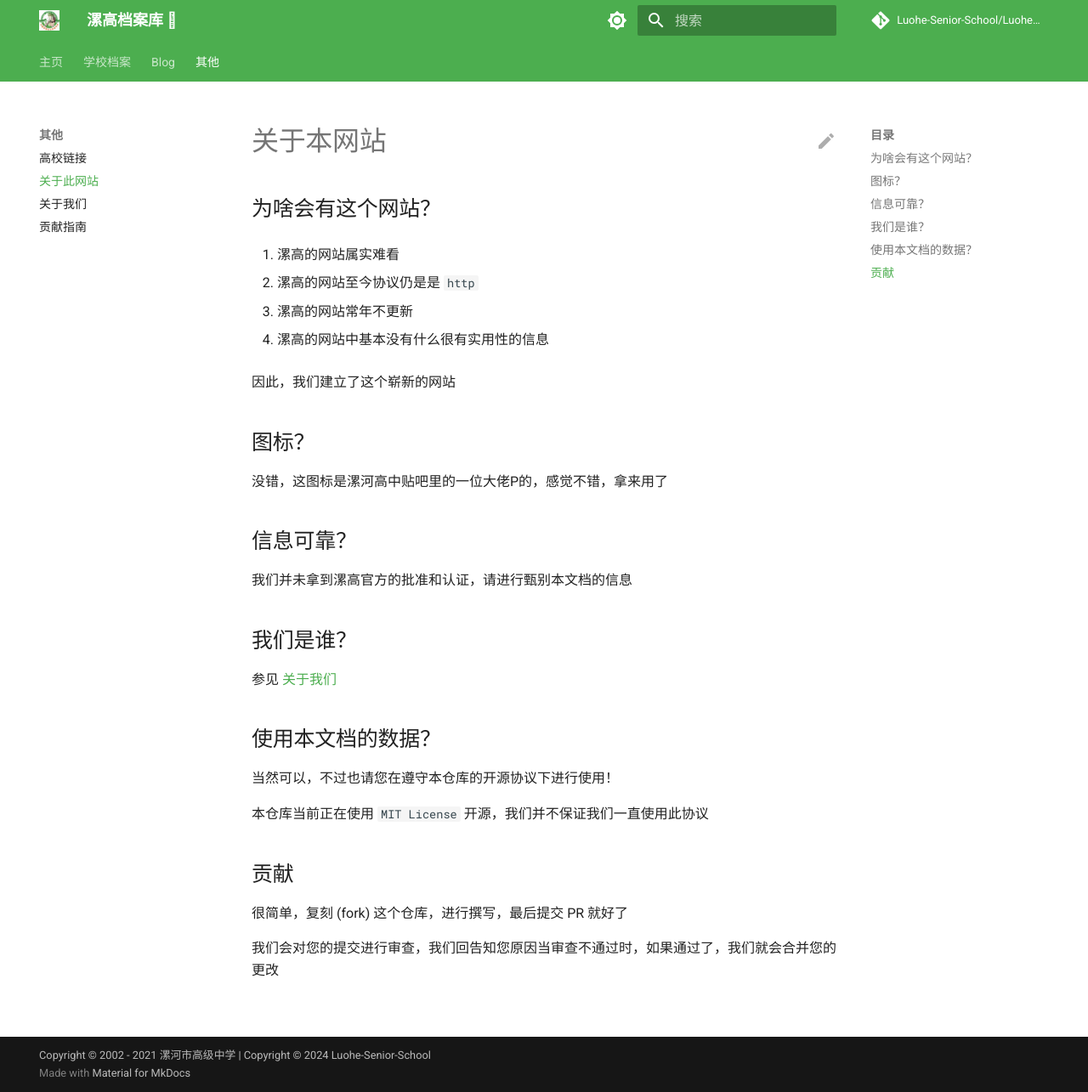
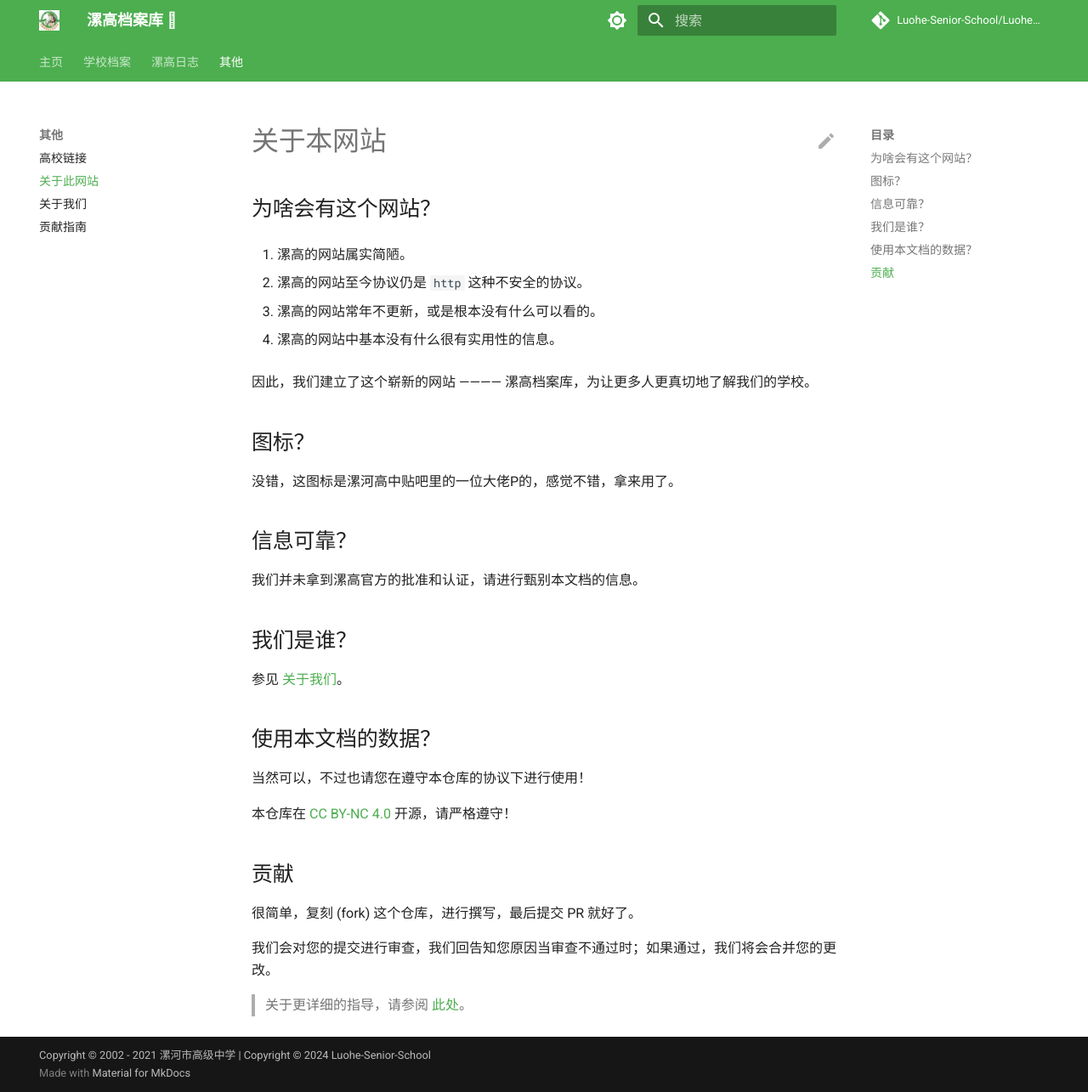
Before and after one commit to Luohe-Senior-School/Luohe-Senior-School.github.io, an MkDocs documentation site: the page built from docs/about_website.md, in a window 1280 px wide and 1285 px high. Shown: the whole window at 85% size. Built offline with MkDocs 1.6.1 and Material for MkDocs 9.7.7, drawn with Linux system fonts in a browser that asks for light colours; comment, search, counter and statistics services are not loaded.

Commit message:
docs: update and fix

```diff
--- a/docs/about_website.md
+++ b/docs/about_website.md
@@ -2,36 +2,38 @@
 
 ## 为啥会有这个网站？
 
-1. 漯高的网站属实难看
+1. 漯高的网站属实简陋。
 
-2. 漯高的网站至今协议仍是是 `http`
+2. 漯高的网站至今协议仍是 `http` 这种不安全的协议。
 
-3. 漯高的网站常年不更新
+3. 漯高的网站常年不更新，或是根本没有什么可以看的。
 
-4. 漯高的网站中基本没有什么很有实用性的信息
+4. 漯高的网站中基本没有什么很有实用性的信息。
 
-因此，我们建立了这个崭新的网站
+因此，我们建立了这个崭新的网站 ———— 漯高档案库，为让更多人更真切地了解我们的学校。
 
 ## 图标？
 
-没错，这图标是漯河高中贴吧里的一位大佬P的，感觉不错，拿来用了
+没错，这图标是漯河高中贴吧里的一位大佬P的，感觉不错，拿来用了。
 
 ## 信息可靠？
 
-我们并未拿到漯高官方的批准和认证，请进行甄别本文档的信息
+我们并未拿到漯高官方的批准和认证，请进行甄别本文档的信息。
 
 ## 我们是谁？
 
-参见 [关于我们](./about_us.md)
+参见 [关于我们](./about_us.md)。
 
 ## 使用本文档的数据？
 
-当然可以，不过也请您在遵守本仓库的开源协议下进行使用！
+当然可以，不过也请您在遵守本仓库的协议下进行使用！
 
-本仓库当前正在使用 `MIT License` 开源，我们并不保证我们一直使用此协议
+本仓库在 [CC BY-NC 4.0](https://creativecommons.org/licenses/by-nc/4.0/) 开源，请严格遵守！
 
 ## 贡献
 
-很简单，复刻 (fork) 这个仓库，进行撰写，最后提交 PR 就好了
+很简单，复刻 (fork) 这个仓库，进行撰写，最后提交 PR 就好了。
 
-我们会对您的提交进行审查，我们回告知您原因当审查不通过时，如果通过了，我们就会合并您的更改
+我们会对您的提交进行审查，我们回告知您原因当审查不通过时；如果通过，我们将会合并您的更改。
+
+> 关于更详细的指导，请参阅 [此处](./contributing.md)。
```
Also changed, not shown: docs/about_us.md (+2 -2 lines), docs/blog/index.md (added, +3 -0 lines), docs/blog/posts/2026-04-26.md (added, +33 -0 lines), docs/contributing.md (added, +3 -0 lines), docs/university_links.md (+1 -1 lines).
